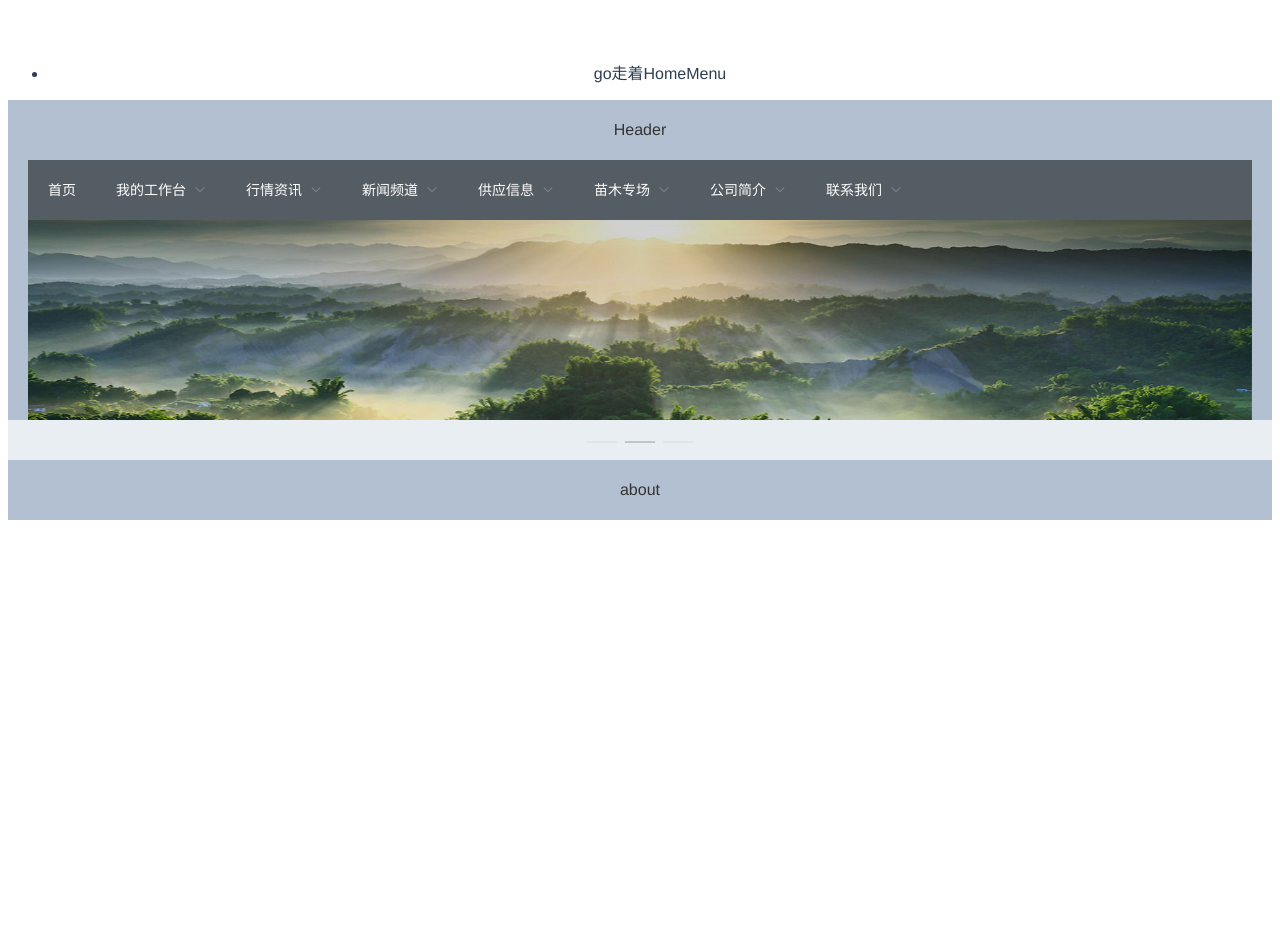
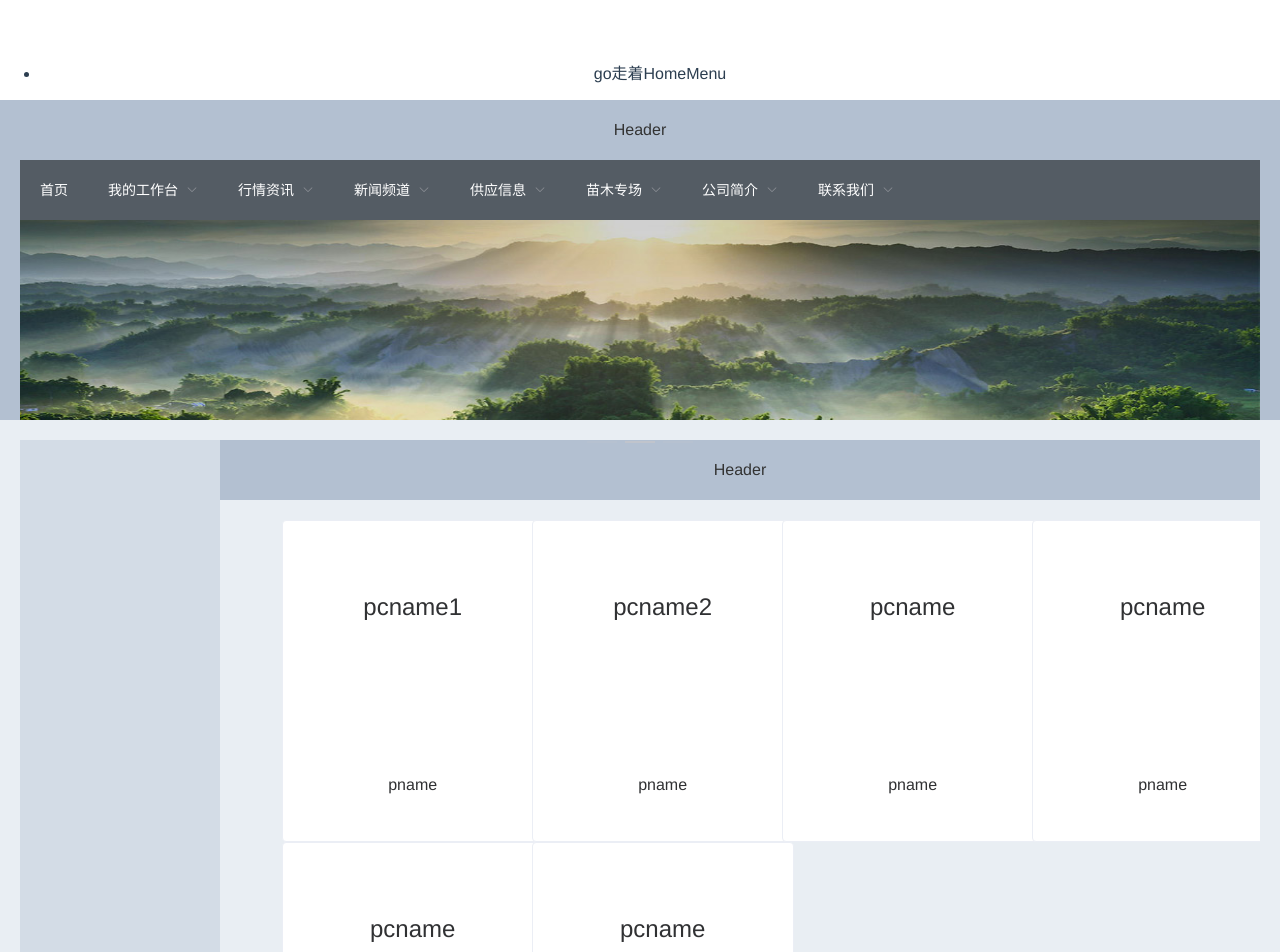
Before and after one commit to sunyiyan/lh, a Vue app: page /#/Enter in a window 1280 px wide. Shown: the top 952 px of the page. Before the commit the page ends 800 px from the top, so only its background shows below. Built offline with nearby package versions, Linux system fonts and the light colour scheme.

Commit message:
添加布局循环demo

```diff
--- a/src/components/HomeMenu.vue
+++ b/src/components/HomeMenu.vue
@@ -1,23 +1,111 @@
 <template>
 
+  <el-container>
+    <el-aside width="200px">
+
+    </el-aside>
     <el-container>
-        <el-aside width ="200px">right</el-aside>
-    <el-container>
-        <el-header>Header</el-header>
-        <el-main>Main</el-main>
-        <el-footer>Footer</el-footer>
+      <el-header>Header</el-header>
+      <el-main>
+        <el-row>
+          <el-col
+            :span="5"
+            v-for="project in allprojects"
+            :key="project.pid"
+            :offset="1"
+          >
+            <el-card
+              :body-style="{ padding: '0px', height:'360px'}"
+              shadow="hover"
+              style="width: 260px;height: 320px;"
+            >
+              <div style="padding: 6px;height: 310px;">
+                <div>
+                  <div>
+                    <font size="5">{{project.pcname}}</font>
+                  </div>
+                  <div style="position: relative;top: 15px;text-align: center;">{{project.pname}}</div>
+                </div>
+
+              </div>
+            </el-card>
+          </el-col>
+        </el-row>
+
+      </el-main>
+      <el-footer>Footer</el-footer>
     </el-container>
-    </el-container>
-
+  </el-container>
 
 </template>
 
 <script>
 export default {
-
-}
+  data() {
+    return {
+      //藤本植物
+      vines: [
+        { name: "紫藤苗" },
+        { name: "鸡血藤" },
+        { name: "金银花苗" },
+        { name: "爬山虎" },
+        { name: "凌霄花" },
+        { name: "多花紫藤" },
+        { name: "美国凌霄" },
+        { name: "三叶地锦" }
+      ], allprojects:[
+            {
+                pid:'123',
+                pname:'pname',
+                pcname:'pcname1',
+                pdatesave:'2018-4-9 11:11:11',
+                ppageview:10
+            },
+            {
+                pid:'123',
+                pname:'pname',
+                pcname:'pcname2',
+                pdatesave:'2018-4-9 11:11:11',
+                ppageview:10
+            },
+            {
+                pid:'123',
+                pname:'pname',
+                pcname:'pcname',
+                pdatesave:'2018-4-9 11:11:11',
+                ppageview:10
+            },
+            {
+                pid:'123',
+                pname:'pname',
+                pcname:'pcname',
+                pdatesave:'2018-4-9 11:11:11',
+                ppageview:10
+            },
+            {
+                pid:'123',
+                pname:'pname',
+                pcname:'pcname',
+                pdatesave:'2018-4-9 11:11:11',
+                ppageview:10
+            },
+            {
+                pid:'123',
+                pname:'pname',
+                pcname:'pcname',
+                pdatesave:'2018-4-9 11:11:11',
+                ppageview:10
+            }
+        ]
+    };
+  }
+};
 </script>
 
 <style>
-
+html,
+body {
+  margin: 0px;
+  height: 100%;
+}
 </style>
--- a/src/router/index.js
+++ b/src/router/index.js
@@ -22,7 +22,7 @@ export default new Router({
       component:Enter,
       children:[
         {
-          path:'/HomeMenu',
+          path:'/',
           name:'HomeMenu',
           component:HomeMenu
         }
```
